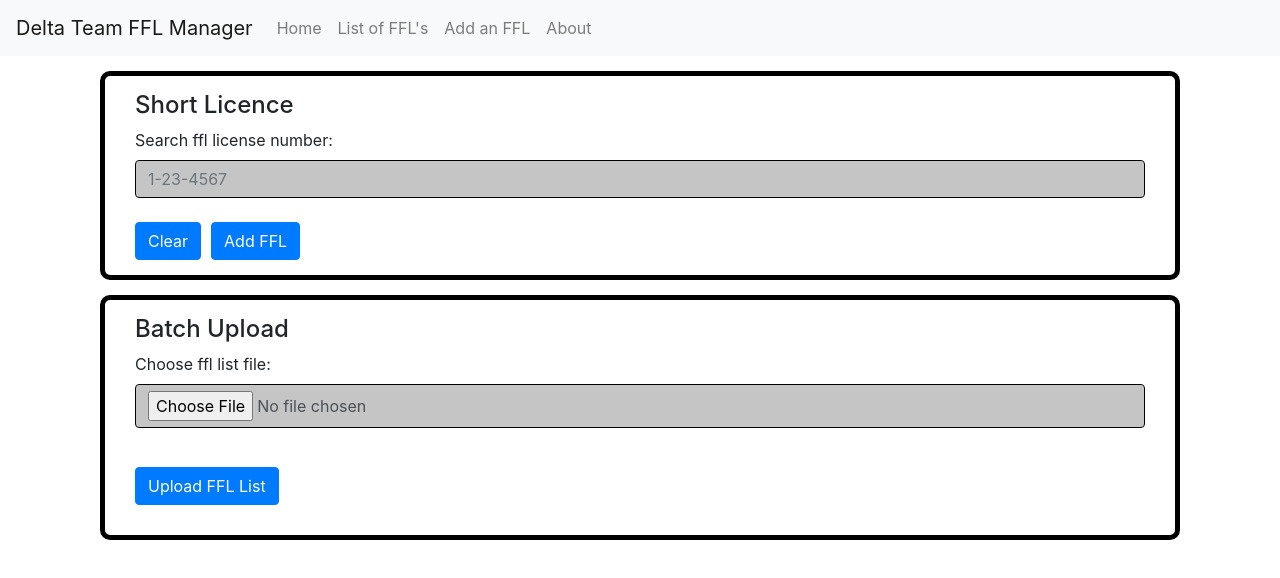
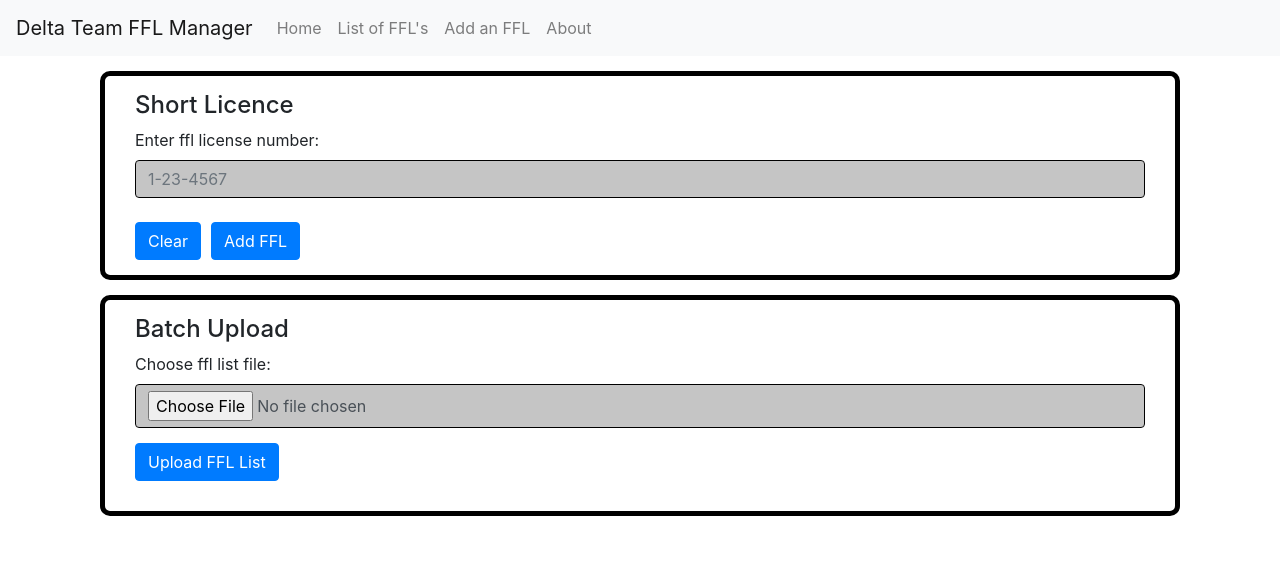
Before and after one commit to danielkhodge/preferred-list-manager, an Angular app: page /add-ffl in a window 1280 px wide. Shown: the top 578 px of the page. Built offline with nearby package versions, Linux system fonts and the light colour scheme.

Commit message:
Batch upload is working

```diff
--- a/src/app/add-ffl/add-ffl.component.html
+++ b/src/app/add-ffl/add-ffl.component.html
@@ -3,7 +3,7 @@
 <div class="row">
   <div class="col-sm-12">
     <h4>Short Licence</h4>
-  <label for="ffl-list">Search ffl license number: </label>
+  <label for="ffl-list">Enter ffl license number: </label>
   <form>
     <input type="string" class="form-control" id="shortLicence" [(ngModel)]="shortLicence" name="shortLicence" placeholder="1-23-4567"/>
     <br/>
@@ -22,9 +22,8 @@
       <h4>Batch Upload</h4>
 		<label for="ffl-list">Choose ffl list file: </label>
 
-		<form action="/ffl/upload" method="POST" enctype="multipart/form-data">
+		<form ngNoForm action="/ffl/upload" method="POST" enctype="multipart/form-data">
 			<input class="form-control" style="height: 44px;" type="file" id="ffl-list" name="ffl-list"accept="text/csv">
-			<br/>
 			<button style="margin: 15px; margin-left: 0%;" class="btn btn-primary" type="submit">Upload FFL List</button>
 		</form>
     </div>
--- a/src/app/add-ffl/add-ffl.component.ts
+++ b/src/app/add-ffl/add-ffl.component.ts
@@ -1,5 +1,6 @@
 import { Component, OnInit } from '@angular/core';
 import { HttpBackend, HttpClient, HttpErrorResponse, HttpRequest } from '@angular/common/http';
+import { FormsModule } from '@angular/forms';
 
 @Component({
   selector: 'app-add-ffl',
```
